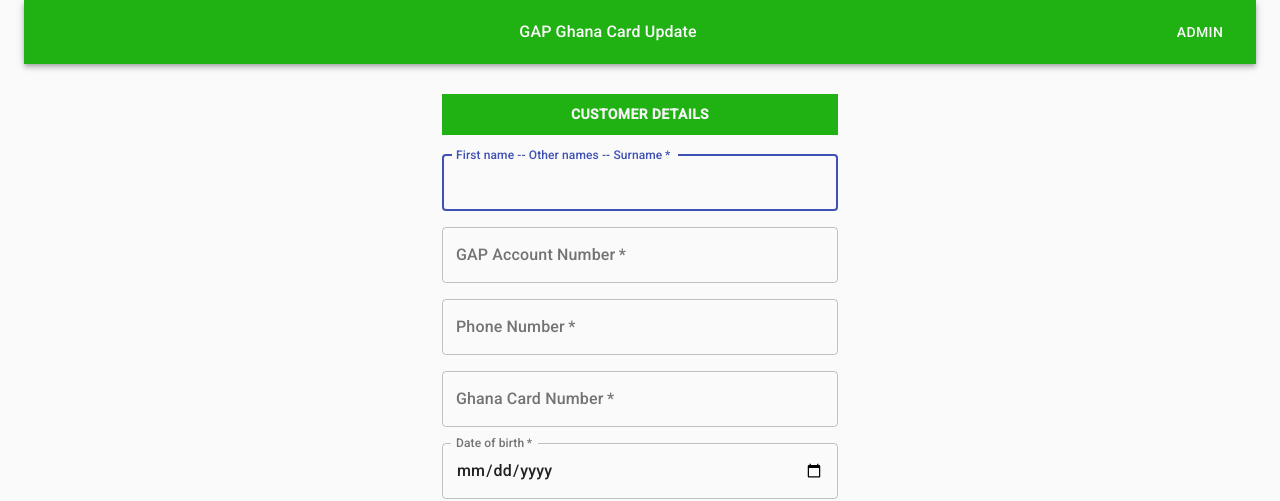
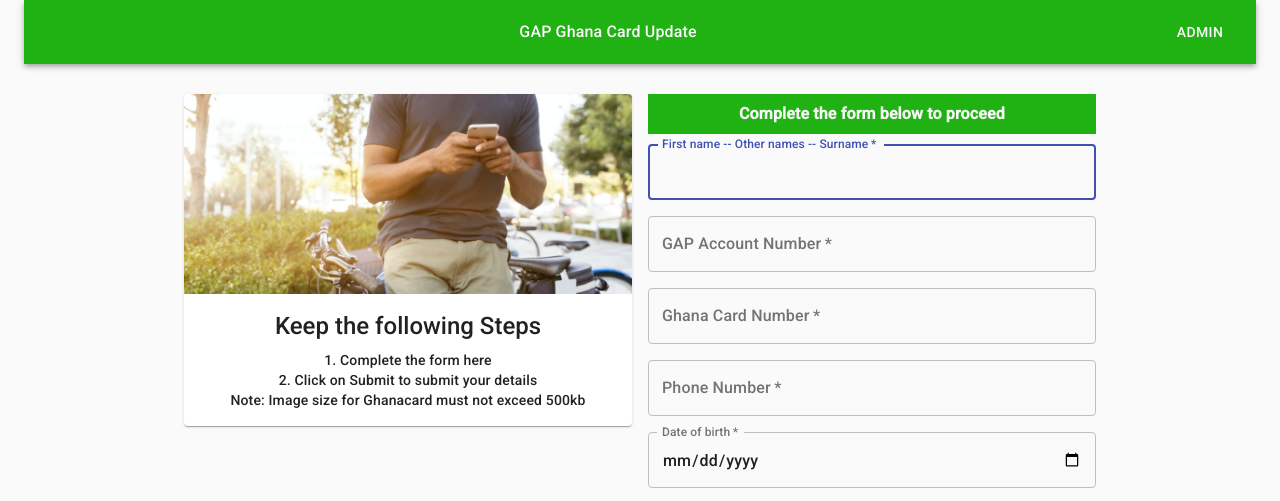
Before and after one commit to jixboa/ghanacard, a React (Create React App) app: page / in a window 1280 px wide. Shown: the top 501 px of the page. Built offline with nearby package versions, Linux system fonts and the light colour scheme; no server answers.

Commit message:
Card Info

```diff
--- a/src/components/todos/AddTodo.jsx
+++ b/src/components/todos/AddTodo.jsx
@@ -18,14 +18,20 @@ import { useForm } from "react-hook-form";
 import { LoadingButton } from "@mui/lab";
 import SendIcon from "@mui/icons-material/Send";
 
+import Card from "@mui/material/Card";
+import CardContent from "@mui/material/CardContent";
+import CardMedia from "@mui/material/CardMedia";
+import { CardActionArea } from "@mui/material";
+
 //import { useDispatch } from "react-redux";
 //import { addTodo, updateTodo } from "../../store/actions/todoActions";
 import placeholder from "../todos/placeholder.png";
+import sending1 from "../todos/sending1.jpg";
 
 import "../todos/image.css";
 
 const Div = styled("div")(({ theme }) => ({
-  ...theme.typography.button,
+  ...theme.typography.body1,
   backgroundColor: "#20b113",
   padding: theme.spacing(1),
   marginBottom: "20px",
@@ -209,10 +215,37 @@ const AddTodo = ({ customer, setCustomer }) => {
   }; */
   return (
     <>
-      <Container component="main" maxWidth="xs">
+      <Container component="main" maxWidth="md">
         <CssBaseline />
         <div className={classes.paper}>
-          <Div>Customer Details</Div>
+          <Grid container spacing={2}>
+            <Grid item md={6}>
+              <Card md={{ maxWidth: 345 }}>
+                <CardActionArea>
+                  <CardMedia
+                    component="img"
+                    height="200"
+                    image={sending1}
+                    alt="green iguana"
+                  />
+                  <CardContent>
+                    <Typography gutterBottom variant="h5" component="div">
+                      Keep the following Steps
+                    </Typography>
+                    <Typography variant="body2">
+                      1. Complete the form here<br></br>
+                      2. Click on Submit to submit your details<br></br>
+                      Note: Image size for Ghanacard must not exceed 500kb
+                    </Typography>
+                  </CardContent>
+                </CardActionArea>
+              </Card>
+            </Grid>
+
+            <Grid item md={6}>
+              <Div style={{ marginBottom: "10px" }}>
+                Complete the form below to proceed
+              </Div>
               <form
                 className={classes.form}
                 noValidate
@@ -226,10 +259,10 @@ const AddTodo = ({ customer, setCustomer }) => {
                           value: 3,
                           message: "Full name must have more characters",
                         },
-                    /*  pattern: {
+                        pattern: {
                           value: /^[A-Za-z]+$/i,
                           message: "Does not accept numbers on Name fields",
-                    }, */
+                        },
                       })}
                       required={true}
                       autoComplete="fullname"
@@ -261,6 +294,10 @@ const AddTodo = ({ customer, setCustomer }) => {
                           value: 10,
                           message:
                             "Account number cannot be less than ten characters",
+                          pattern: {
+                            value: /^[1-9]\d*(\d+)?$/i,
+                            message: "Only numbers are accepted on this field",
+                          },
                         },
                       })}
                       autoComplete="Account No."
@@ -279,35 +316,6 @@ const AddTodo = ({ customer, setCustomer }) => {
                     {errors.accountNo && (
                       <Alert variant="outlined" severity="error">
                         {errors.accountNo.message}
-                  </Alert>
-                )}
-              </Grid>
-
-              <Grid item xs={12}>
-                <TextField
-                  {...register("phone", {
-                    required: "Please Enter your Phone number here",
-                    minLength: {
-                      value: 9,
-                      message: "Phone number must be at least 9 charactors",
-                    },
-                  })}
-                  autoComplete="Phone"
-                  name="phone"
-                  variant="outlined"
-                  required
-                  fullWidth
-                  id="phone"
-                  type={"tel"}
-                  label="Phone Number"
-                  value={customer.phone}
-                  onChange={(e) =>
-                    setCustomer({ ...customer, phone: e.target.value })
-                  }
-                />
-                {errors.phone && (
-                  <Alert variant="outlined" severity="error">
-                    {errors.phone.message}
                       </Alert>
                     )}
                   </Grid>
@@ -340,6 +348,34 @@ const AddTodo = ({ customer, setCustomer }) => {
                       </Alert>
                     )}
                   </Grid>
+                  <Grid item xs={12}>
+                    <TextField
+                      {...register("phone", {
+                        required: "Please Enter your Phone number here",
+                        minLength: {
+                          value: 9,
+                          message: "Phone number must be at least 9 charactors",
+                        },
+                      })}
+                      autoComplete="Phone"
+                      name="phone"
+                      variant="outlined"
+                      required
+                      fullWidth
+                      id="phone"
+                      type={"tel"}
+                      label="Phone Number"
+                      value={customer.phone}
+                      onChange={(e) =>
+                        setCustomer({ ...customer, phone: e.target.value })
+                      }
+                    />
+                    {errors.phone && (
+                      <Alert variant="outlined" severity="error">
+                        {errors.phone.message}
+                      </Alert>
+                    )}
+                  </Grid>
 
                   <Grid item xs={12}>
                     <TextField
@@ -359,7 +395,10 @@ const AddTodo = ({ customer, setCustomer }) => {
                       }}
                       value={customer.date}
                       onChange={(e) =>
-                    setCustomer({ ...customer, dateOfBirth: e.target.value })
+                        setCustomer({
+                          ...customer,
+                          dateOfBirth: e.target.value,
+                        })
                       }
                     />
 
@@ -395,7 +434,9 @@ const AddTodo = ({ customer, setCustomer }) => {
                           label="Upload"
                         />
 
-                    <label htmlFor="photo1" className="form-img__file-label">
+                        <label
+                          htmlFor="photo1"
+                          className="form-img__file-label">
                           {alt !== "" ? (
                             <>
                               <Typography></Typography>
@@ -429,8 +470,8 @@ const AddTodo = ({ customer, setCustomer }) => {
                       <div className="form__img-input-container">
                         <input
                           {...register("image2", {
-                        required: "Select Back picture of your Ghana card here",
-                        max: { value: 512000, message: "File too Big" },
+                            required:
+                              "Select Back picture of your Ghana card here",
                           })}
                           name="image2"
                           type="file"
@@ -442,7 +483,9 @@ const AddTodo = ({ customer, setCustomer }) => {
                           }}
                           label="Upload"
                         />
-                    <label htmlFor="photo2" className="form-img__file-label">
+                        <label
+                          htmlFor="photo2"
+                          className="form-img__file-label">
                           {alt2 !== "" ? (
                             <>
                               <Typography></Typography>
@@ -488,7 +531,9 @@ const AddTodo = ({ customer, setCustomer }) => {
                           }}
                           label="Upload"
                         />
-                    <label htmlFor="photo3" className="form-img__file-label">
+                        <label
+                          htmlFor="photo3"
+                          className="form-img__file-label">
                           {alt3 !== "" ? (
                             <>
                               <Typography></Typography>
@@ -529,6 +574,8 @@ const AddTodo = ({ customer, setCustomer }) => {
                   Submit
                 </LoadingButton>
               </form>
+            </Grid>
+          </Grid>
         </div>
       </Container>
     </>
--- a/src/components/todos/ListImages.jsx
+++ b/src/components/todos/ListImages.jsx
@@ -159,7 +159,7 @@ const ListImages = ({ setImage }) => {
   const [rows, setRows] = useState(images);
 
   const requestSearch = (searchedVal = { String }) => {
-    const filteredRows = rows.filter((row) => {
+    const filteredRows = images.filter((row) => {
       return row.fullname.toLowerCase().includes(searchedVal.toLowerCase());
     });
     setRows(filteredRows);
@@ -168,7 +168,6 @@ const ListImages = ({ setImage }) => {
   const cancelSearch = () => {
     setSearched("");
     requestSearch(searched);
-    setRows(rows);
   };
 
   const [page, setPage] = React.useState(0);
--- a/src/components/todos/ViewImages2.jsx
+++ b/src/components/todos/ViewImages2.jsx
@@ -1,15 +1,16 @@
 import React, { useState, useEffect } from "react";
+import { useDispatch } from "react-redux";
 import ListImages from "./ListImages";
 //import ListImages3 from "./ListImages3";
 import { useSelector } from "react-redux";
 import { Navigate } from "react-router-dom";
 import DotLoader from "react-spinners/DotLoader";
-// import { getImages } from "../../store/actions/imageAction";
+import { getImages } from "../../store/actions/imageAction";
 //import { Typography } from "@material-ui/core";
 import { Slide } from "react-awesome-reveal";
 
 const ViewImages2 = (setMuiData) => {
-  //const dispatch = useDispatch();
+  const dispatch = useDispatch();
 
   const auth = useSelector((state) => state.auth);
   // const images = useSelector((state) => state.images);
@@ -23,6 +24,10 @@ const ViewImages2 = (setMuiData) => {
       setLoading(false);
     }, 6000);
   }, []);
+
+  useEffect(() => {
+    dispatch(getImages());
+  }, [dispatch]);
 
   const style = {
     position: "fixed",
```
Also changed, not shown: src/components/todos/sending1.jpg (added), src/components/todos/sending12.jpg (added), 8 other files (tests, documents, lock files or other folders). Lines whose indentation alone changed are shown as unchanged.
